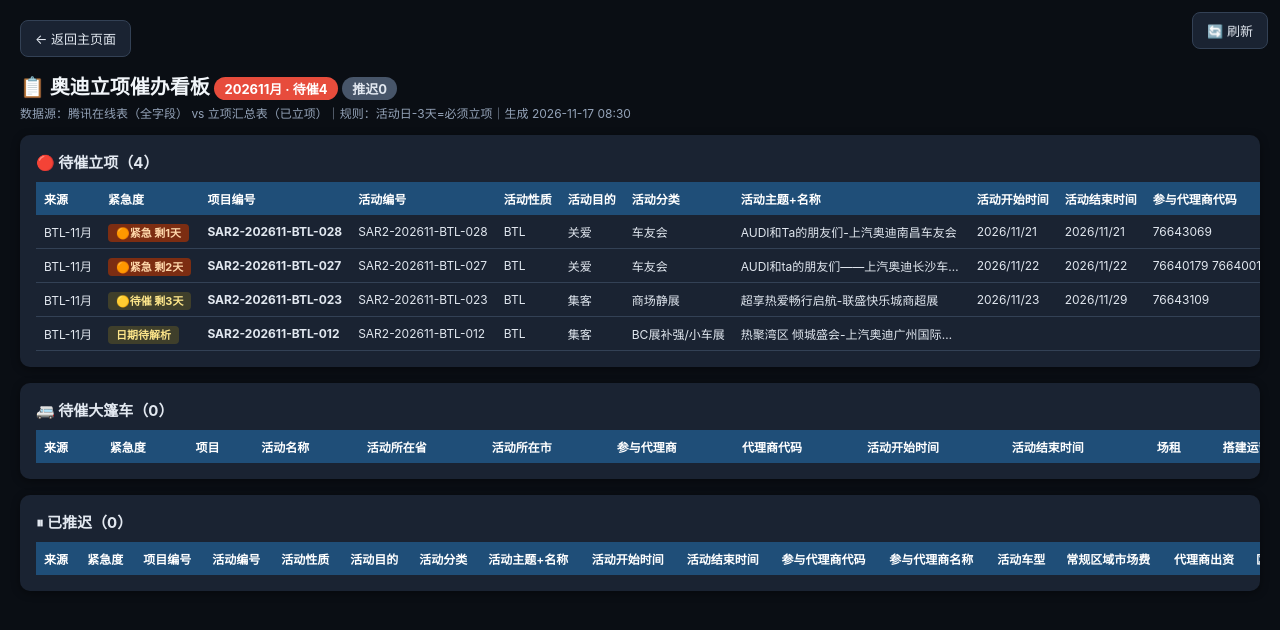
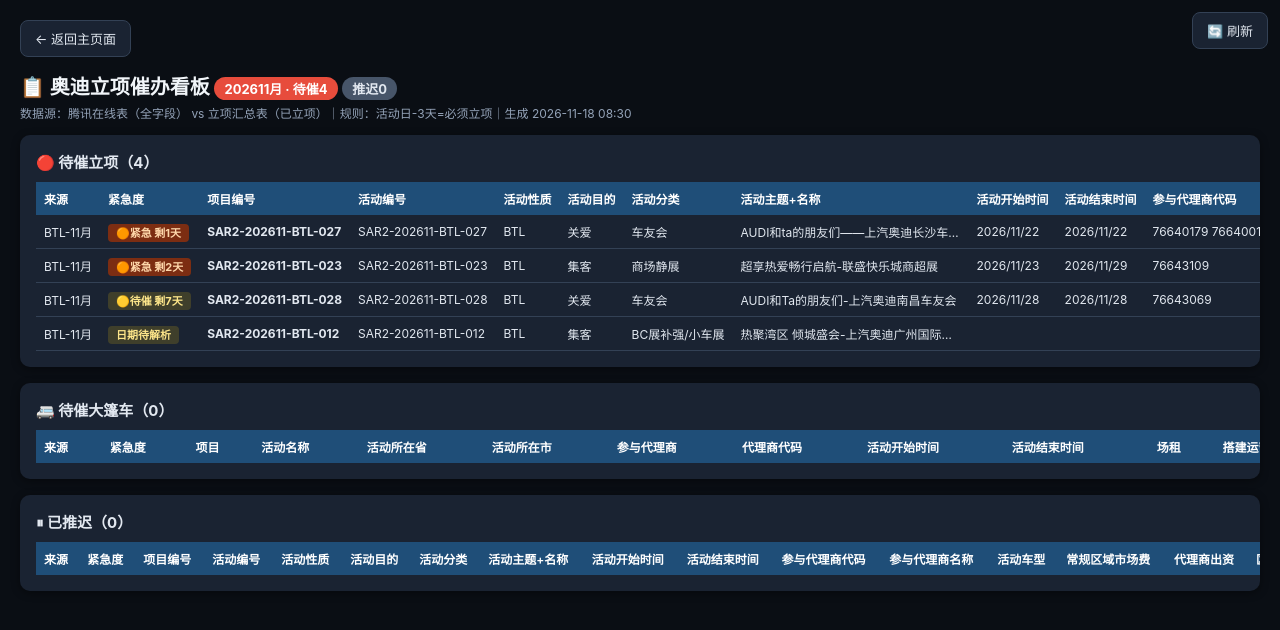
Before and after one commit to JayYangstore/ai-workbench, a plain HTML site: page lixiang_diff.html in a window 1280 px wide. Drawn offline with Linux system fonts and the light colour scheme.

Commit message:
daily update lixiang diff

```diff
--- a/lixiang_diff.html
+++ b/lixiang_diff.html
@@ -59,12 +59,12 @@ async function refreshDetail(){
 }
 </script><a class="back-home" href="./">← 返回主页面</a>
 <h1>📋 奥迪立项催办看板 <span class="count red">202611月 · 待催4</span> <span class="count gray">推迟0</span></h1>
-<div class="sub">数据源：腾讯在线表（全字段） vs 立项汇总表（已立项）｜规则：活动日-3天=必须立项｜生成 2026-11-17 08:30</div>
+<div class="sub">数据源：腾讯在线表（全字段） vs 立项汇总表（已立项）｜规则：活动日-3天=必须立项｜生成 2026-11-18 08:30</div>
 
 <div class="section"><h2>🔴 待催立项（4）</h2>
-<table><thead><tr><th>来源</th><th>紧急度</th><th>项目编号</th><th>活动编号</th><th>活动性质</th><th>活动目的</th><th>活动分类</th><th>活动主题+名称</th><th>活动开始时间</th><th>活动结束时间</th><th>参与代理商代码</th><th>参与代理商名称</th><th>活动车型</th><th>常规区域市场费</th><th>代理商出资</th><th>区域运营补强</th><th>合计</th><th>有效线索目标</th><th>大定目标</th><th>CPL</th><th>CPS</th></tr></thead><tbody><tr><td>BTL-11月</td><td><span class="badge urgent">🟠紧急 剩1天</span></td><td><b>SAR2-202611-BTL-028</b></td><td>SAR2-202611-BTL-028</td><td>BTL</td><td>关爱</td><td>车友会</td><td>AUDI和Ta的朋友们-上汽奥迪南昌车友会</td><td>2026/11/21</td><td>2026/11/21</td><td>76643069</td><td>南昌利泰用户中心</td><td>E7X+E5</td><td>9,980.70</td><td></td><td></td><td></td><td></td><td></td><td></td><td></td></tr><tr><td>BTL-11月</td><td><span class="badge urgent">🟠紧急 剩2天</span></td><td><b>SAR2-202611-BTL-027</b></td><td>SAR2-202611-BTL-027</td><td>BTL</td><td>关爱</td><td>车友会</td><td>AUDI和ta的朋友们——上汽奥迪长沙车友会野趣集结·不负热爱</td><td>2026/11/22</td><td>2026/11/22</td><td>76640179
+<table><thead><tr><th>来源</th><th>紧急度</th><th>项目编号</th><th>活动编号</th><th>活动性质</th><th>活动目的</th><th>活动分类</th><th>活动主题+名称</th><th>活动开始时间</th><th>活动结束时间</th><th>参与代理商代码</th><th>参与代理商名称</th><th>活动车型</th><th>常规区域市场费</th><th>代理商出资</th><th>区域运营补强</th><th>合计</th><th>有效线索目标</th><th>大定目标</th><th>CPL</th><th>CPS</th></tr></thead><tbody><tr><td>BTL-11月</td><td><span class="badge urgent">🟠紧急 剩1天</span></td><td><b>SAR2-202611-BTL-027</b></td><td>SAR2-202611-BTL-027</td><td>BTL</td><td>关爱</td><td>车友会</td><td>AUDI和ta的朋友们——上汽奥迪长沙车友会野趣集结·不负热爱</td><td>2026/11/22</td><td>2026/11/22</td><td>76640179
 76640019</td><td>湖南麓谷腾迪用户中心
-长沙腾迪用户中心</td><td>E7X</td><td>49,955.00</td><td></td><td></td><td></td><td></td><td></td><td></td><td></td></tr><tr><td>BTL-11月</td><td><span class="badge warn">🟡待催 剩3天</span></td><td><b>SAR2-202611-BTL-023</b></td><td>SAR2-202611-BTL-023</td><td>BTL</td><td>集客</td><td>商场静展</td><td>超享热爱畅行启航-联盛快乐城商超展</td><td>2026/11/23</td><td>2026/11/29</td><td>76643109</td><td>九江永迪用户中心</td><td>E7X+A5L</td><td>29,818.50</td><td>12,779.36</td><td></td><td></td><td>50</td><td>2</td><td>596</td><td>14909</td></tr><tr><td>BTL-11月</td><td><span class="badge warn">日期待解析</span></td><td><b>SAR2-202611-BTL-012</b></td><td>SAR2-202611-BTL-012</td><td>BTL</td><td>集客</td><td>BC展补强/小车展</td><td>热聚湾区 倾城盛会-上汽奥迪广州国际车展</td><td></td><td></td><td></td><td></td><td></td><td></td><td></td><td></td><td></td><td></td><td></td><td></td><td></td></tr></tbody></table></div>
+长沙腾迪用户中心</td><td>E7X</td><td>49,955.00</td><td></td><td></td><td></td><td></td><td></td><td></td><td></td></tr><tr><td>BTL-11月</td><td><span class="badge urgent">🟠紧急 剩2天</span></td><td><b>SAR2-202611-BTL-023</b></td><td>SAR2-202611-BTL-023</td><td>BTL</td><td>集客</td><td>商场静展</td><td>超享热爱畅行启航-联盛快乐城商超展</td><td>2026/11/23</td><td>2026/11/29</td><td>76643109</td><td>九江永迪用户中心</td><td>E7X+A5L</td><td>29,818.50</td><td>12,779.36</td><td></td><td></td><td>50</td><td>2</td><td>596</td><td>14909</td></tr><tr><td>BTL-11月</td><td><span class="badge warn">🟡待催 剩7天</span></td><td><b>SAR2-202611-BTL-028</b></td><td>SAR2-202611-BTL-028</td><td>BTL</td><td>关爱</td><td>车友会</td><td>AUDI和Ta的朋友们-上汽奥迪南昌车友会</td><td>2026/11/28</td><td>2026/11/28</td><td>76643069</td><td>南昌利泰用户中心</td><td>E7X+E5</td><td>9,980.70</td><td></td><td></td><td></td><td></td><td></td><td></td><td></td></tr><tr><td>BTL-11月</td><td><span class="badge warn">日期待解析</span></td><td><b>SAR2-202611-BTL-012</b></td><td>SAR2-202611-BTL-012</td><td>BTL</td><td>集客</td><td>BC展补强/小车展</td><td>热聚湾区 倾城盛会-上汽奥迪广州国际车展</td><td></td><td></td><td></td><td></td><td></td><td></td><td></td><td></td><td></td><td></td><td></td><td></td><td></td></tr></tbody></table></div>
 <div class="section"><h2>🚐 待催大篷车（0）</h2>
 <table><thead><tr><th>来源</th><th>紧急度</th><th>项目</th><th>活动名称</th><th>活动所在省</th><th>活动所在市</th><th>参与代理商</th><th>代理商代码</th><th>活动开始时间</th><th>活动结束时间</th><th>场租</th><th>搭建运营</th><th>费用合计</th><th>潜客目标</th><th>订单目标</th></tr></thead><tbody></tbody></table></div>
 <div class="section"><h2>⏸ 已推迟（0）</h2>
```
